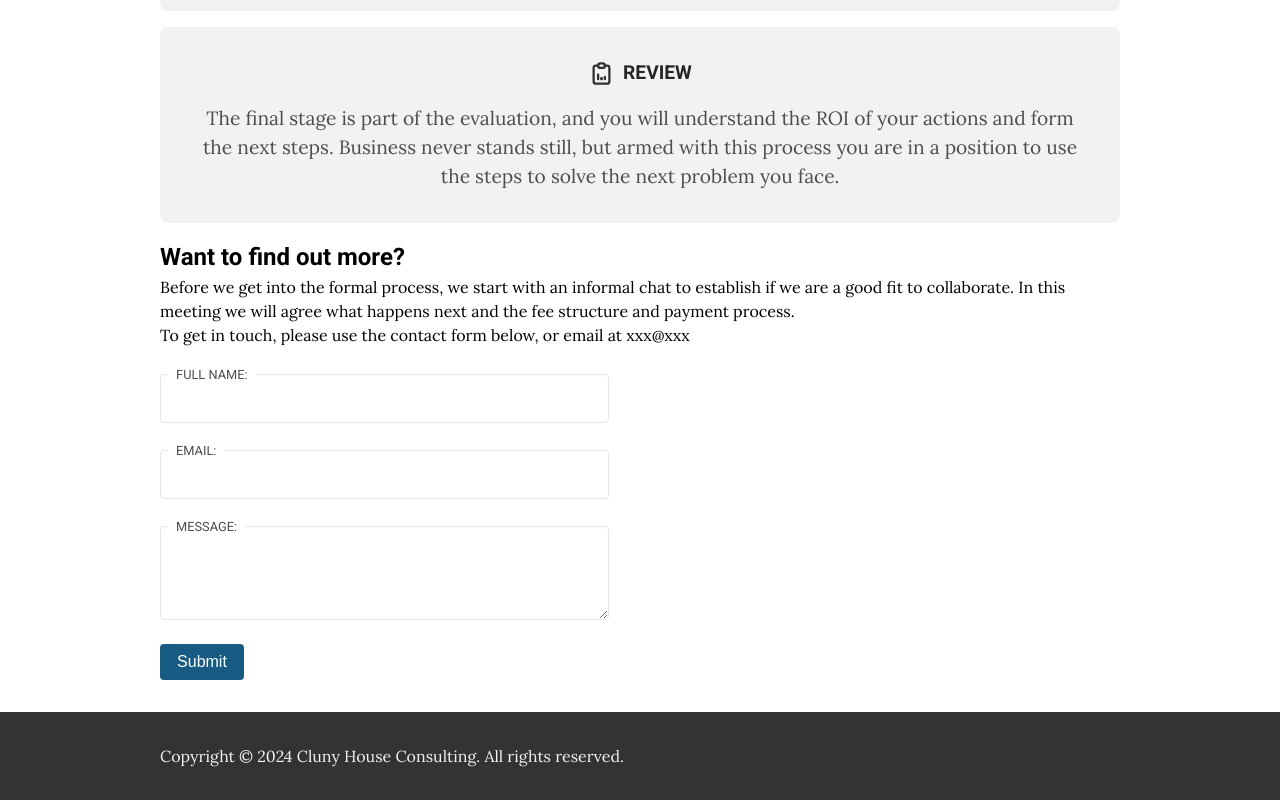
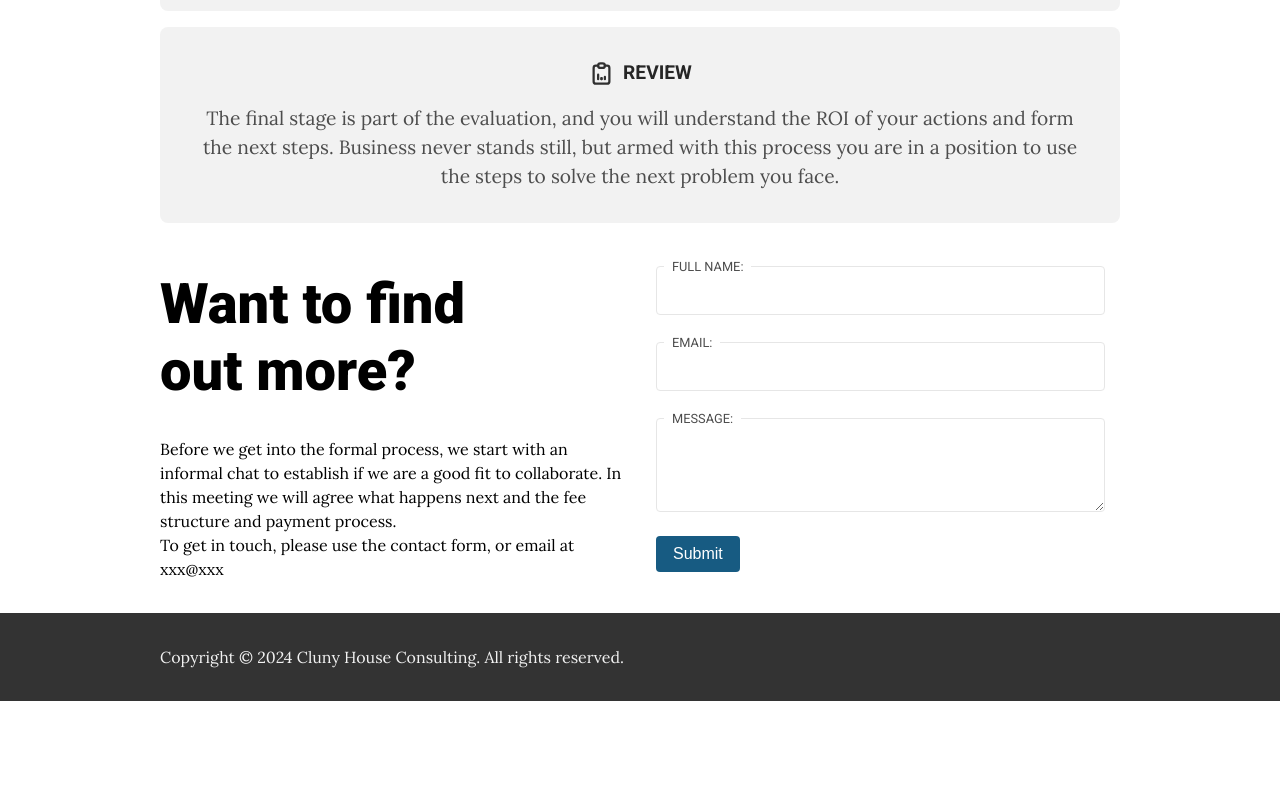
Before and after one commit to CJohnston079/cluny-house-consulting, a React (Vite) app: page /business-coaching in a window 1280 px wide. Shown: the part 2209-3009 px from the top of the page. After the commit the page ends 2910 px from the top, so only its background shows below. Built offline with nearby package versions, Linux system fonts and the light colour scheme.

Commit message:
Refactor: wrap `ContactForm` and related copy in `Contact` component

```diff
--- a/src/pages/BusinessCoaching.jsx
+++ b/src/pages/BusinessCoaching.jsx
@@ -2,7 +2,7 @@ import Hero from "../Hero";
 import Headline from "../Headline";
 import List from "../List";
 import ProcessOverview from "../ProcessOverview";
-import ContactForm from "../ContactForm";
+import Contact from "../Contact";
 
 const BusinessCoaching = function () {
 	return (
@@ -65,14 +65,14 @@ const BusinessCoaching = function () {
 						},
 					]}
 				/>
-				<h2>Want to find out more?</h2>
-				<p>
-					Before we get into the formal process, we start with an informal chat to establish if we
-					are a good fit to collaborate. In this meeting we will agree what happens next and the fee
-					structure and payment process.
-				</p>
-				<p>To get in touch, please use the contact form below, or email at xxx@xxx</p>
-				<ContactForm />
+				<Contact heading="Want to find out more?">
+					<p>
+						Before we get into the formal process, we start with an informal chat to establish if we
+						are a good fit to collaborate. In this meeting we will agree what happens next and the
+						fee structure and payment process.
+					</p>
+					<p>To get in touch, please use the contact form, or email at xxx@xxx</p>
+				</Contact>
 			</section>
 		</>
 	);
--- a/src/pages/CareerCoaching.jsx
+++ b/src/pages/CareerCoaching.jsx
@@ -2,7 +2,7 @@ import Hero from "../Hero";
 import Headline from "../Headline";
 import List from "../List";
 import ProcessOverview from "../ProcessOverview";
-import ContactForm from "../ContactForm";
+import Contact from "../Contact";
 
 const CareerCoaching = function () {
 	return (
@@ -117,14 +117,14 @@ const CareerCoaching = function () {
 						},
 					]}
 				/>
-				<h2>Want to find out more?</h2>
-				<p>
-					Before we get into the formal process, we start with an informal chat to establish if we
-					are a good fit to collaborate. In this meeting we will agree what happens next and the fee
-					structure and payment process.
-				</p>
-				<p>To get in touch, please use the contact form below, or email at xxx@xxx</p>
-				<ContactForm />
+				<Contact heading="Want to find out more?">
+					<p>
+						Before we get into the formal process, we start with an informal chat to establish if we
+						are a good fit to collaborate. In this meeting we will agree what happens next and the
+						fee structure and payment process.
+					</p>
+					<p>To get in touch, please use the contact form, or email at xxx@xxx</p>
+				</Contact>
 			</section>
 		</>
 	);
--- a/src/pages/Home.jsx
+++ b/src/pages/Home.jsx
@@ -1,7 +1,7 @@
 import Hero from "../Hero";
 import Headline from "../Headline";
 import List from "../List";
-import ContactForm from "../ContactForm";
+import Contact from "../Contact";
 
 const Home = function () {
 	return (
@@ -31,9 +31,9 @@ const Home = function () {
 						]}
 					/>
 				</Headline>
-				<h3>Want to find out more?</h3>
-				<p>Contact us using the form below, email at xxx@xxx or by calling 079xxxxxxxx.</p>
-				<ContactForm />
+				<Contact heading="Want to find out more?">
+					<p>Get in touch using the contact form, email at xxx@xxx or by calling 079xxxxxxxx.</p>
+				</Contact>
 			</section>
 		</>
 	);
--- a/src/pages/LifeCoaching.jsx
+++ b/src/pages/LifeCoaching.jsx
@@ -2,7 +2,7 @@ import Hero from "../Hero";
 import Headline from "../Headline";
 import List from "../List";
 import ProcessOverview from "../ProcessOverview";
-import ContactForm from "../ContactForm";
+import Contact from "../Contact";
 
 const LifeCoaching = function () {
 	return (
@@ -55,14 +55,14 @@ const LifeCoaching = function () {
 					prescribe. We are people who understand the challenges of life, who have all faced our own
 					mountains to climb, and understand that sometimes the help needed is very simple.
 				</p>
-				<h2>Want to find out more?</h2>
-				<p>
-					Before we get into the formal process, we start with an informal chat to establish if we
-					are a good fit to collaborate. In this meeting we will agree what happens next and the fee
-					structure and payment process.
-				</p>
-				<p>To get in touch, please use the contact form below, or email at xxx@xxx</p>
-				<ContactForm />
+				<Contact heading="Want to find out more?">
+					<p>
+						Before we get into the formal process, we start with an informal chat to establish if we
+						are a good fit to collaborate. In this meeting we will agree what happens next and the
+						fee structure and payment process.
+					</p>
+					<p>To get in touch, please use the contact form, or email at xxx@xxx</p>
+				</Contact>
 			</section>
 		</>
 	);
```
